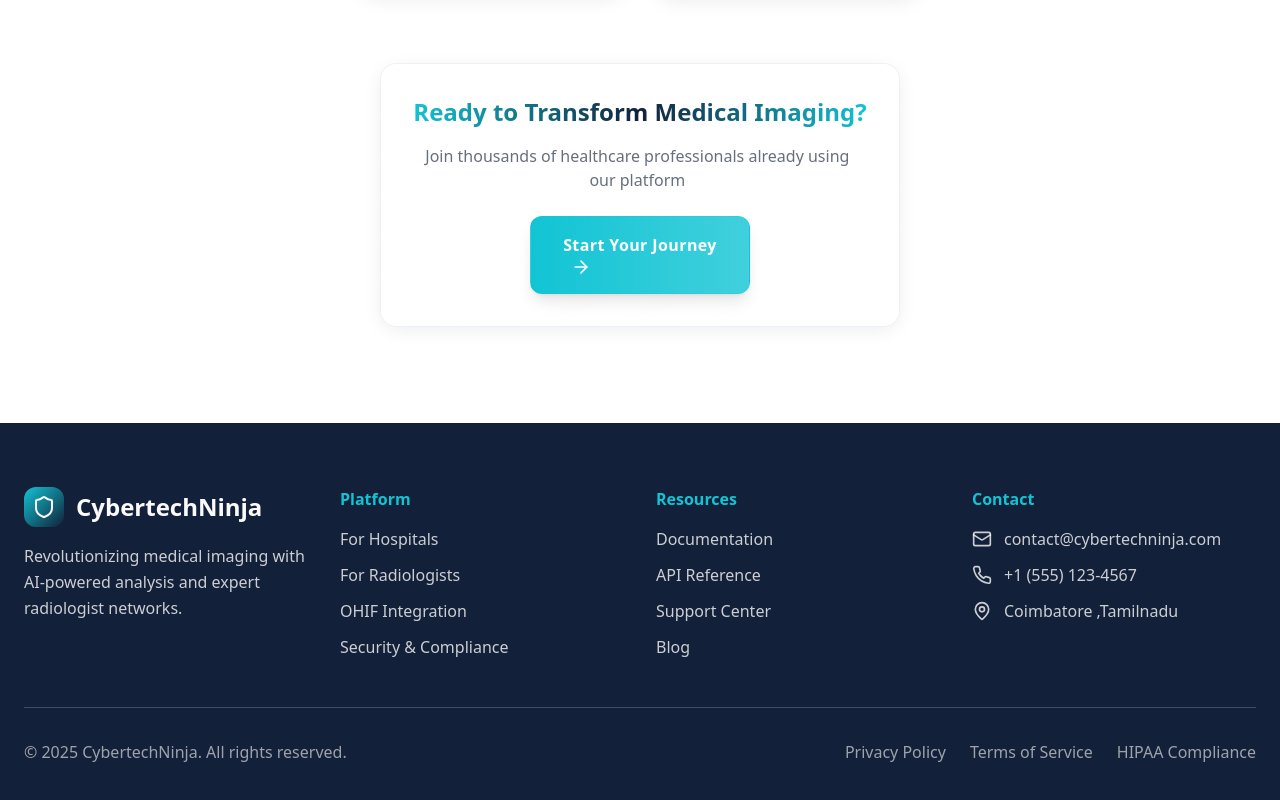
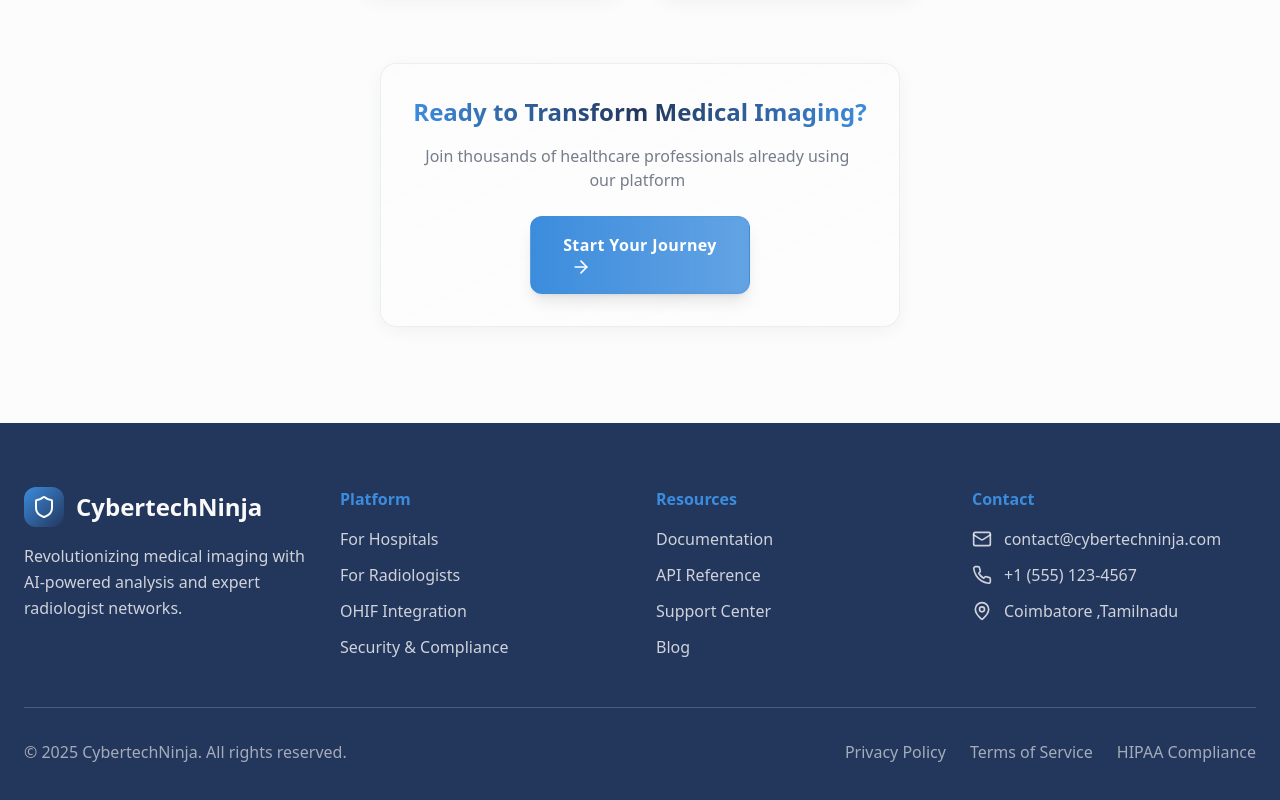
Before and after one commit to RanjithSanthosh/cybertech-health-connect, a React (Vite) app: page / in a window 1280 px wide. Shown: the part 2429-3229 px from the top of the page. Built offline with nearby package versions, Linux system fonts and the light colour scheme.

Commit message:
Refactor: Improve website theme and colors

```diff
--- a/src/index.css
+++ b/src/index.css
@@ -6,52 +6,52 @@
 
 @layer base {
   :root {
-    /* Medical Professional Color Palette */
-    --background: 0 0% 100%;
-    --foreground: 220 20% 15%;
+    /* Comfortable Professional Color Palette - Easy on Eyes */
+    --background: 0 0% 99%;
+    --foreground: 220 15% 25%;
 
-    --card: 0 0% 100%;
-    --card-foreground: 220 20% 15%;
+    --card: 0 0% 99%;
+    --card-foreground: 220 15% 25%;
 
-    --popover: 0 0% 100%;
-    --popover-foreground: 220 20% 15%;
+    --popover: 0 0% 99%;
+    --popover-foreground: 220 15% 25%;
 
-    /* Medical Primary - Deep Navy Blue */
-    --primary: 220 50% 15%;
+    /* Softer Primary - Comfortable Navy */
+    --primary: 220 45% 25%;
     --primary-foreground: 0 0% 98%;
-    --primary-glow: 220 60% 25%;
+    --primary-glow: 220 55% 35%;
 
-    /* Medical Secondary - Teal Accent */
-    --secondary: 185 85% 45%;
+    /* Gentle Secondary - Soft Blue Accent */
+    --secondary: 210 70% 55%;
     --secondary-foreground: 0 0% 100%;
-    --secondary-light: 185 85% 85%;
+    --secondary-light: 210 70% 90%;
 
-    /* Professional Grays */
-    --muted: 220 15% 96%;
-    --muted-foreground: 220 10% 45%;
+    /* Comfortable Grays */
+    --muted: 220 10% 95%;
+    --muted-foreground: 220 8% 50%;
 
-    --accent: 185 85% 95%;
-    --accent-foreground: 220 50% 15%;
+    --accent: 210 70% 96%;
+    --accent-foreground: 220 45% 25%;
 
-    --destructive: 0 84% 60%;
+    --destructive: 0 75% 58%;
     --destructive-foreground: 0 0% 98%;
 
-    --border: 220 15% 90%;
-    --input: 220 15% 95%;
-    --ring: 185 85% 45%;
+    --border: 220 10% 88%;
+    --input: 220 8% 94%;
+    --ring: 210 70% 55%;
 
     --radius: 0.75rem;
 
-    /* Medical Theme Gradients */
-    --gradient-hero: linear-gradient(135deg, hsl(220 50% 15%), hsl(220 60% 8%));
-    --gradient-medical: linear-gradient(135deg, hsl(185 85% 45%), hsl(220 50% 15%));
-    --gradient-card: linear-gradient(145deg, hsl(0 0% 100%), hsl(220 15% 98%));
-    --gradient-glow: radial-gradient(ellipse at center, hsl(185 85% 45% / 0.3), transparent 70%);
+    /* Softer Theme Gradients */
+    --gradient-hero: linear-gradient(135deg, hsl(220 45% 25%) 0%, hsl(210 50% 30%) 100%);
+    --gradient-medical: linear-gradient(135deg, hsl(210 70% 55%) 0%, hsl(220 45% 25%) 100%);
+    --gradient-card: linear-gradient(145deg, hsl(0 0% 99%) 0%, hsl(220 10% 96%) 100%);
+    --gradient-glow: radial-gradient(ellipse at center, hsl(210 70% 55% / 0.15), transparent 70%);
 
-    /* Medical Shadows */
-    --shadow-medical: 0 10px 40px -10px hsl(220 50% 15% / 0.3);
-    --shadow-glow: 0 0 60px hsl(185 85% 45% / 0.4);
-    --shadow-card: 0 4px 20px -4px hsl(220 50% 15% / 0.1);
+    /* Gentler Shadows */
+    --shadow-medical: 0 10px 40px -10px hsl(220 45% 25% / 0.15);
+    --shadow-glow: 0 0 60px hsl(210 70% 55% / 0.25);
+    --shadow-card: 0 4px 20px -4px hsl(220 45% 25% / 0.08);
 
     /* Animations */
     --transition-smooth: all 0.4s cubic-bezier(0.4, 0, 0.2, 1);
@@ -75,33 +75,33 @@
   }
 
   .dark {
-    --background: 222.2 84% 4.9%;
-    --foreground: 210 40% 98%;
+    --background: 220 25% 8%;
+    --foreground: 210 30% 92%;
 
-    --card: 222.2 84% 4.9%;
-    --card-foreground: 210 40% 98%;
+    --card: 220 25% 10%;
+    --card-foreground: 210 30% 92%;
 
-    --popover: 222.2 84% 4.9%;
-    --popover-foreground: 210 40% 98%;
+    --popover: 220 25% 10%;
+    --popover-foreground: 210 30% 92%;
 
-    --primary: 210 40% 98%;
-    --primary-foreground: 222.2 47.4% 11.2%;
+    --primary: 210 70% 60%;
+    --primary-foreground: 220 25% 8%;
 
-    --secondary: 217.2 32.6% 17.5%;
-    --secondary-foreground: 210 40% 98%;
+    --secondary: 220 35% 18%;
+    --secondary-foreground: 210 30% 92%;
 
-    --muted: 217.2 32.6% 17.5%;
-    --muted-foreground: 215 20.2% 65.1%;
+    --muted: 220 25% 15%;
+    --muted-foreground: 210 20% 65%;
 
-    --accent: 217.2 32.6% 17.5%;
-    --accent-foreground: 210 40% 98%;
+    --accent: 220 25% 15%;
+    --accent-foreground: 210 30% 92%;
 
-    --destructive: 0 62.8% 30.6%;
-    --destructive-foreground: 210 40% 98%;
+    --destructive: 0 70% 55%;
+    --destructive-foreground: 210 30% 92%;
 
-    --border: 217.2 32.6% 17.5%;
-    --input: 217.2 32.6% 17.5%;
-    --ring: 212.7 26.8% 83.9%;
+    --border: 220 25% 18%;
+    --input: 220 25% 15%;
+    --ring: 210 70% 60%;
     --sidebar-background: 240 5.9% 10%;
     --sidebar-foreground: 240 4.8% 95.9%;
     --sidebar-primary: 224.3 76.3% 48%;
```
